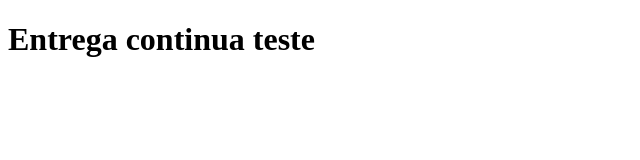
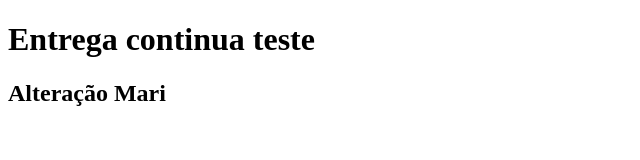
Before and after one commit to JULIANAVDSC/CI_CD, a plain HTML site: page index.html in a window 1280 px wide. Shown: the whole page, without its empty margins (0-640 px from the left). Drawn offline with Linux system fonts and the light colour scheme.

Commit message:
CI_CDJuMari

```diff
--- a/index.html
+++ b/index.html
@@ -8,6 +8,7 @@
 </head>
 <body>
     <h1>Entrega continua teste</h1>
+    <h2>Alteração Mari</h2>
 
 </body>
 </html>
```
